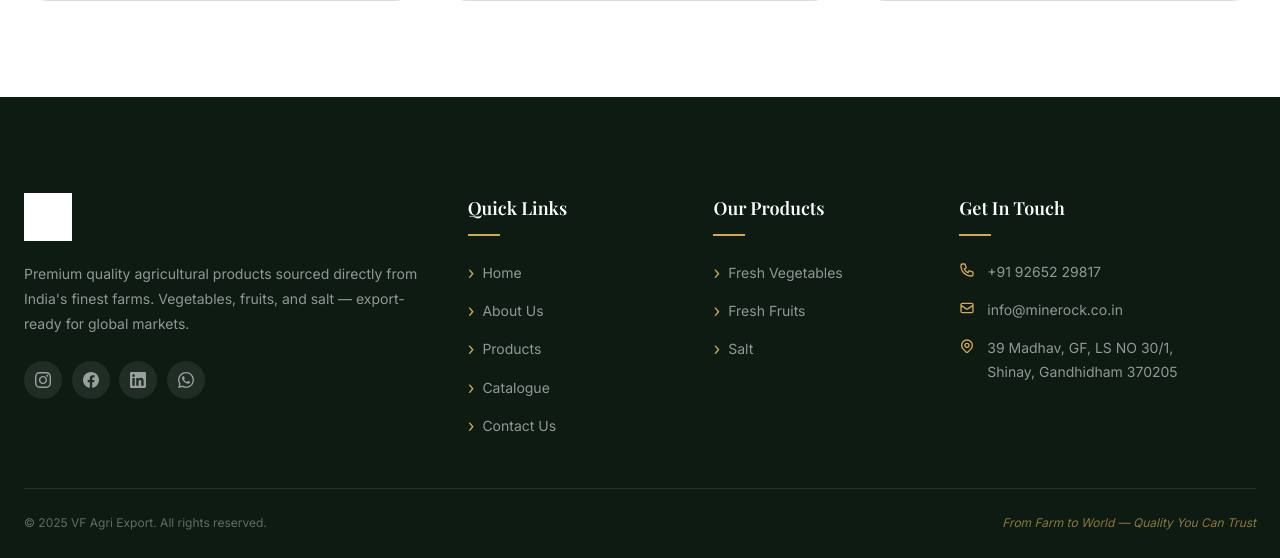
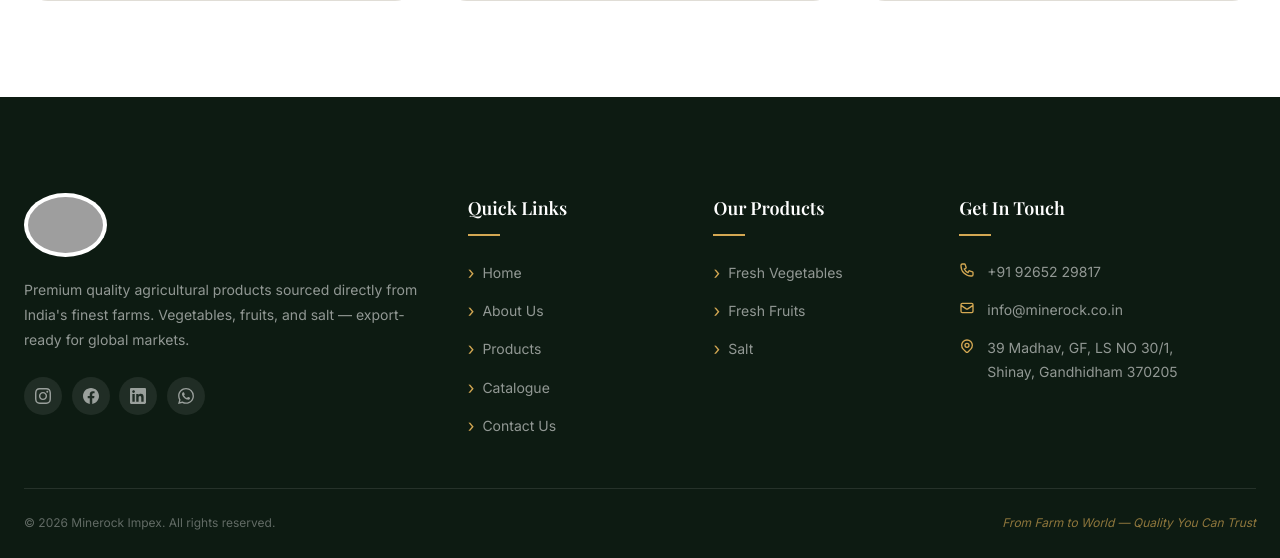
Before and after one commit to DirghKharva/vf-website, a Flask app: page / in a window 1280 px wide. Shown: the part 4357-4915 px from the top of the page. Run offline with Flask 3, Linux system fonts and the light colour scheme; some web fonts are replaced; grey boxes are pictures that could not be loaded.

Commit message:
[REBRAND] Rename VF Agri Export to Minerock Impex & setup new circular logo configuration

```diff
--- a/static/css/navbar.css
+++ b/static/css/navbar.css
@@ -38,7 +38,7 @@
   gap: 0.75rem;
   flex-shrink: 0;
 }
-.nav-logo-img { height: 46px; width: auto; }
+.nav-logo-img { height: 60px; width: auto; }
 
 /* Fallback text logo if image not present */
 .nav-logo-text { display: flex; flex-direction: column; }
--- a/static/css/style.css
+++ b/static/css/style.css
@@ -777,7 +777,7 @@ input, select, textarea { font-family: inherit; }
   padding-bottom: 3rem;
   border-bottom: 1px solid rgba(255,255,255,0.10);
 }
-.footer-logo { height: 48px; width: auto; margin-bottom: 1.25rem; filter: brightness(0) invert(1); }
+.footer-logo { height: 64px; width: auto; margin-bottom: 1.25rem; border-radius: 50%; background: white; padding: 4px; }
 .footer-desc { font-size: var(--text-sm); line-height: 1.8; color: rgba(255,255,255,0.55); margin-bottom: 1.5rem; }
 .footer-social { display: flex; gap: 0.6rem; }
 .social-link {
--- a/templates/404.html
+++ b/templates/404.html
@@ -1,7 +1,7 @@
 {% extends "base.html" %}
 
 {% block title %}Page Not Found{% endblock %}
-{% block meta_desc %}Page not found — VF Agri Export.{% endblock %}
+{% block meta_desc %}Page not found — Minerock Impex.{% endblock %}
 
 {% block content %}
 <section class="error-page" aria-label="404 error page">
--- a/templates/about.html
+++ b/templates/about.html
@@ -1,7 +1,7 @@
 {% extends "base.html" %}
 
 {% block title %}About Us{% endblock %}
-{% block meta_desc %}Learn about VF Agri Export — our story, mission, vision, and values. A decade of delivering premium agricultural products from India's finest farms to global markets.{% endblock %}
+{% block meta_desc %}Learn about Minerock Impex — our story, mission, vision, and values. A decade of delivering premium agricultural products from India's finest farms to global markets.{% endblock %}
 
 {% block extra_head %}
 <style>
@@ -75,10 +75,10 @@
       <div class="reveal-right">
         <div class="about-story-img about-slideshow">
           <img src="{{ url_for('static', filename='images/about/slide-1.jpg') }}"
-               alt="VF Agri Export Team - Slide 1"
+               alt="Minerock Impex Team - Slide 1"
                class="slide active">
           <img src="{{ url_for('static', filename='images/about/slide-2.jpg') }}"
-               alt="VF Agri Export Team - Slide 2"
+               alt="Minerock Impex Team - Slide 2"
                class="slide">
         </div>
       </div>
--- a/templates/base.html
+++ b/templates/base.html
@@ -3,11 +3,11 @@
 <head>
   <meta charset="UTF-8">
   <meta name="viewport" content="width=device-width, initial-scale=1.0">
-  <meta name="description" content="{% block meta_desc %}VF Agri Export — Premium fresh vegetables, fruits and salt exported worldwide from India's finest farms. B2B agricultural export partner.{% endblock %}">
-  <title>{% block title %}VF Agri Export{% endblock %} | Premium Agricultural Exports</title>
+  <meta name="description" content="{% block meta_desc %}Minerock Impex — Premium fresh vegetables, fruits and salt exported worldwide from India's finest farms. B2B agricultural export partner.{% endblock %}">
+  <title>{% block title %}Minerock Impex{% endblock %} | Premium Agricultural Exports</title>
 
   <!-- Favicon placeholder -->
-  <link rel="icon" href="{{ url_for('static', filename='images/logo/logo.png') }}" type="image/png">
+  <link rel="icon" href="{{ url_for('static', filename='images/logo/minerock-logo.png') }}" type="image/png">
 
   <!-- Google Fonts -->
   <link rel="preconnect" href="https://fonts.googleapis.com">
@@ -28,13 +28,13 @@
   <div class="nav-container">
 
     <!-- Logo -->
-    <a href="{{ url_for('home') }}" class="nav-logo" aria-label="VF Agri Export Home">
-      <img src="{{ url_for('static', filename='images/logo/logo.png') }}"
-           alt="VF Agri Export Logo"
+    <a href="{{ url_for('home') }}" class="nav-logo" aria-label="Minerock Impex Home">
+      <img src="{{ url_for('static', filename='images/logo/minerock-logo.png') }}"
+           alt="Minerock Impex Logo"
            class="nav-logo-img"
            onerror="this.style.display='none'; this.nextElementSibling.style.display='flex';">
       <div class="nav-logo-text" style="display:none;">
-        <span class="nav-logo-name">VF Agri Export</span>
+        <span class="nav-logo-name">Minerock Impex</span>
         <span class="nav-logo-sub">Est. 2015</span>
       </div>
     </a>
@@ -134,8 +134,8 @@
 
       <!-- Brand -->
       <div class="footer-brand">
-        <img src="{{ url_for('static', filename='images/logo/logo.png') }}"
-             alt="VF Agri Export"
+        <img src="{{ url_for('static', filename='images/logo/minerock-logo.png') }}"
+             alt="Minerock Impex"
              class="footer-logo"
              onerror="this.style.display='none';">
         <p class="footer-desc">
@@ -202,7 +202,7 @@
     </div>
 
     <div class="footer-bottom">
-      <p>&copy; 2025 VF Agri Export. All rights reserved.</p>
+      <p>&copy; 2026 Minerock Impex. All rights reserved.</p>
       <p class="footer-tagline">From Farm to World — Quality You Can Trust</p>
     </div>
   </div>
--- a/templates/catalogue.html
+++ b/templates/catalogue.html
@@ -1,7 +1,7 @@
 {% extends "base.html" %}
 
 {% block title %}Catalogue{% endblock %}
-{% block meta_desc %}Download the VF Agri Export product catalogue or request it via email. Detailed specifications for all fresh vegetables, fruits, and salt products.{% endblock %}
+{% block meta_desc %}Download the Minerock Impex product catalogue or request it via email. Detailed specifications for all fresh vegetables, fruits, and salt products.{% endblock %}
 
 {% block extra_head %}
 <style>
--- a/templates/contact.html
+++ b/templates/contact.html
@@ -1,7 +1,7 @@
 {% extends "base.html" %}
 
 {% block title %}Contact Us{% endblock %}
-{% block meta_desc %}Contact VF Agri Export — send us an enquiry, request a quote, or reach us by phone, email, or WhatsApp. We respond within 24 hours.{% endblock %}
+{% block meta_desc %}Contact Minerock Impex — send us an enquiry, request a quote, or reach us by phone, email, or WhatsApp. We respond within 24 hours.{% endblock %}
 
 {% block extra_head %}
 <style>
--- a/templates/fresh_fruits.html
+++ b/templates/fresh_fruits.html
@@ -1,7 +1,7 @@
 {% extends "base.html" %}
 
 {% block title %}Fresh Fruits{% endblock %}
-{% block meta_desc %}Export-grade fresh fruits from VF Agri Export — Mango, Pomegranate, Grapes, Banana, Orange and more. Premium quality from India's orchards.{% endblock %}
+{% block meta_desc %}Export-grade fresh fruits from Minerock Impex — Mango, Pomegranate, Grapes, Banana, Orange and more. Premium quality from India's orchards.{% endblock %}
 
 {% block extra_head %}
 <style>
--- a/templates/fresh_vegetables.html
+++ b/templates/fresh_vegetables.html
@@ -1,7 +1,7 @@
 {% extends "base.html" %}
 
 {% block title %}Fresh Vegetables{% endblock %}
-{% block meta_desc %}Export-grade fresh vegetables from VF Agri Export — Onion, Potato, Tomato, Garlic, Green Chilli, Ginger and more. Premium quality from India's farms.{% endblock %}
+{% block meta_desc %}Export-grade fresh vegetables from Minerock Impex — Onion, Potato, Tomato, Garlic, Green Chilli, Ginger and more. Premium quality from India's farms.{% endblock %}
 
 {% block extra_head %}
 <style>
--- a/templates/index.html
+++ b/templates/index.html
@@ -1,7 +1,7 @@
 {% extends "base.html" %}
 
 {% block title %}Home{% endblock %}
-{% block meta_desc %}VF Agri Export — India's premium B2B agricultural exporter. Fresh vegetables, fruits, and salt sourced from trusted farms, delivered to global markets.{% endblock %}
+{% block meta_desc %}Minerock Impex — India's premium B2B agricultural exporter. Fresh vegetables, fruits, and salt sourced from trusted farms, delivered to global markets.{% endblock %}
 
 {% block content %}
 
@@ -86,12 +86,12 @@
 
       <!-- Text -->
       <div class="about-preview-text reveal-left">
-        <span class="section-label">About VF Agri Export</span>
+        <span class="section-label">About Minerock Impex</span>
         <h2 class="section-title" id="about-heading">
           Cultivating Excellence,<br>Delivering Quality
         </h2>
         <p>
-          VF Agri Export is a trusted name in the agricultural export industry, committed to bridging India's finest farms with global markets. We specialize in premium fresh vegetables, fruits, and salt — all sourced from carefully vetted, sustainable farms.
+          Minerock Impex is a trusted name in the agricultural export industry, committed to bridging India's finest farms with global markets. We specialize in premium fresh vegetables, fruits, and salt — all sourced from carefully vetted, sustainable farms.
         </p>
         <p>
           Our journey began with a simple belief: the world deserves the best of what India grows. With over a decade of experience in agricultural trade, we have built lasting relationships with buyers across 20+ countries, always delivering on our promise of quality and reliability.
@@ -109,7 +109,7 @@
       <div class="about-preview-image reveal-right">
         <div class="about-img-wrapper">
           <img src="https://images.unsplash.com/photo-1488459716781-31db52582fe9?w=800&q=80"
-               alt="Fresh colorful produce from VF Agri Export farms"
+               alt="Fresh colorful produce from Minerock Impex farms"
                class="about-img-main"
                loading="lazy">
           <div class="about-tag">
@@ -195,7 +195,7 @@
 <section class="why-us section" id="why-us" aria-labelledby="why-heading">
   <div class="container">
     <div class="section-header center reveal">
-      <span class="section-label">Why Choose VF Agri Export</span>
+      <span class="section-label">Why Choose Minerock Impex</span>
       <h2 class="section-title" id="why-heading">Your Trusted Export Partner</h2>
       <p class="section-subtitle">
         We combine agricultural expertise with global trade know-how to deliver an unmatched export experience.
@@ -249,7 +249,7 @@
         "In every shipment, there's a story of <span>dedication</span>, quality, and flavor waiting to be discovered."
       </p>
       <p class="cta-banner-sub">
-        Partner with VF Agri Export and bring the best of India's harvest to your market.
+        Partner with Minerock Impex and bring the best of India's harvest to your market.
       </p>
       <a href="{{ url_for('contact') }}" class="btn btn-primary btn-lg" id="cta-quote-btn">
         Request a Quote
--- a/templates/products.html
+++ b/templates/products.html
@@ -1,7 +1,7 @@
 {% extends "base.html" %}
 
 {% block title %}Our Products{% endblock %}
-{% block meta_desc %}Browse VF Agri Export's product categories — premium fresh vegetables, fresh fruits, and salt. Export-grade quality sourced from India's finest farms.{% endblock %}
+{% block meta_desc %}Browse Minerock Impex's product categories — premium fresh vegetables, fresh fruits, and salt. Export-grade quality sourced from India's finest farms.{% endblock %}
 
 {% block extra_head %}
 <style>
--- a/templates/salt.html
+++ b/templates/salt.html
@@ -1,7 +1,7 @@
 {% extends "base.html" %}
 
 {% block title %}Salt{% endblock %}
-{% block meta_desc %}Premium export-grade salt from VF Agri Export — Rock Salt, Sea Salt, Table Salt, and Himalayan Pink Salt. Processed to international purity standards.{% endblock %}
+{% block meta_desc %}Premium export-grade salt from Minerock Impex — Rock Salt, Sea Salt, Table Salt, and Himalayan Pink Salt. Processed to international purity standards.{% endblock %}
 
 {% block extra_head %}
 <style>
```
